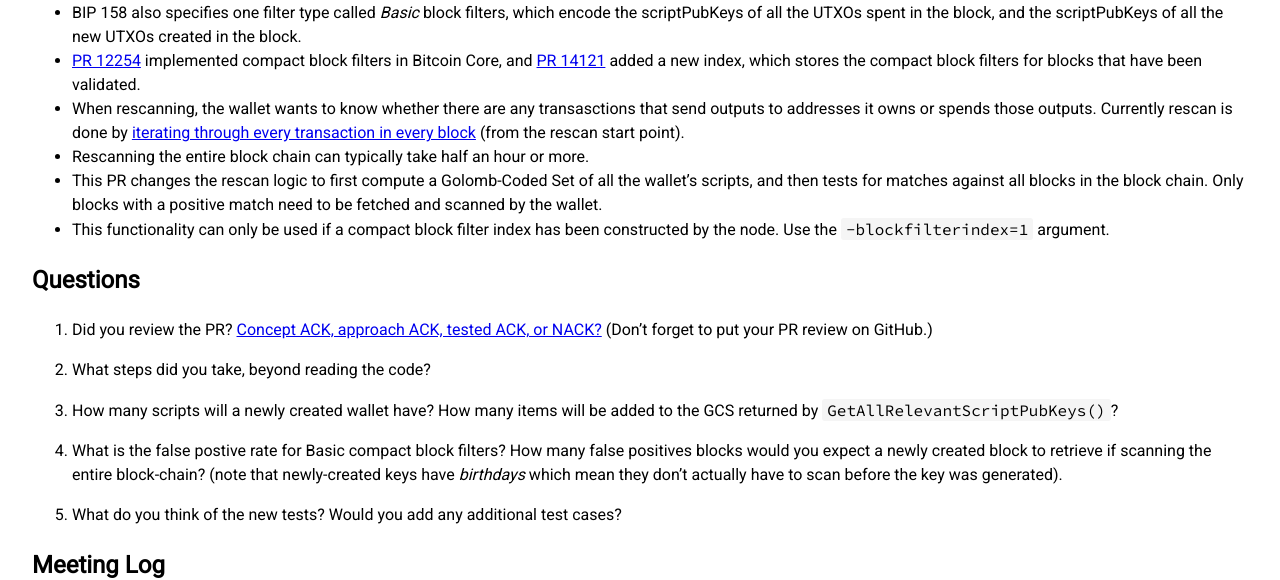
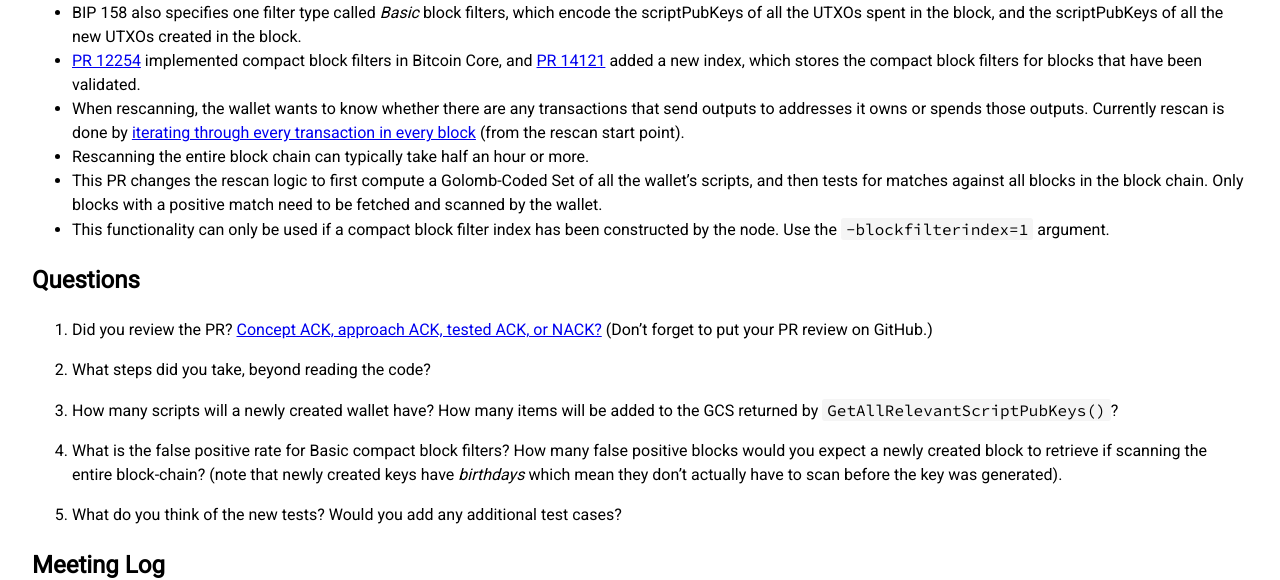
Before and after one commit to bitcoin-core-review-club/website, a Jekyll site: the page built from _posts/2019-11-06-#15845.md, in a window 1280 px wide and 900 px high, scrolled down 315 px. Shown: the part 161-741 px from the top of the window. Built offline with Jekyll 4.4.1, drawn with Linux system fonts in a browser that asks for light colours; nearby versions of some CDN libraries.

Commit message:
study notes pr#15845 fixups

```diff
--- a/_posts/2019-11-06-#15845.md
+++ b/_posts/2019-11-06-#15845.md
@@ -24,7 +24,7 @@ host: jnewbery
   block filters in Bitcoin Core, and [PR
   14121](https://github.com/bitcoin/bitcoin/pull/14121) added a new index, which
   stores the compact block filters for blocks that have been validated.
-- When rescanning, the wallet wants to know whether there are any transasctions
+- When rescanning, the wallet wants to know whether there are any transactions
   that send outputs to addresses it owns or spends those outputs.
   Currently rescan is done by [iterating through every transaction in every
   block](https://github.com/bitcoin/bitcoin/blob/6a7c40bee403cadedeecd4b1c6528575522094eb/src/wallet/wallet.cpp#L1611-L1613)
@@ -48,9 +48,9 @@ host: jnewbery
 3. How many scripts will a newly created wallet have? How many items will be
    added to the GCS returned by `GetAllRelevantScriptPubKeys()`?
 
-4. What is the false postive rate for Basic compact block filters? How many
-   false positives blocks would you expect a newly created block to retrieve if
-   scanning the entire block-chain? (note that newly-created keys have _birthdays_
+4. What is the false positive rate for Basic compact block filters? How many
+   false positive blocks would you expect a newly created block to retrieve if
+   scanning the entire block-chain? (note that newly created keys have _birthdays_
    which mean they don't actually have to scan before the key was generated).
 
 5. What do you think of the new tests? Would you add any additional test cases?
```
